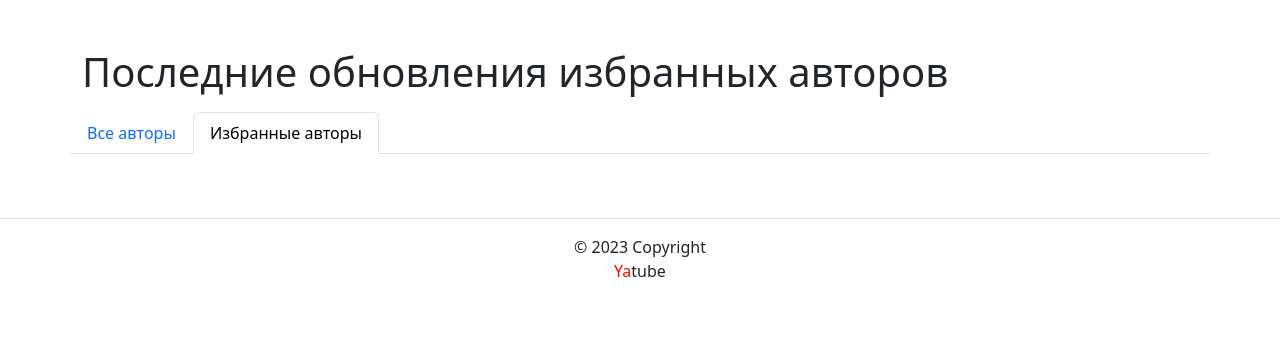
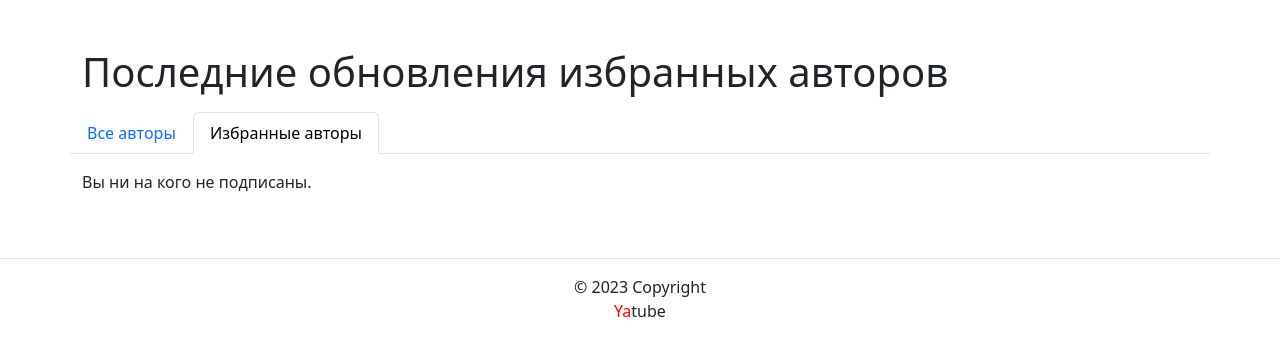
Before and after one commit to VVVas/blog_on_django, a Django app: page /follow/ in a window 1280 px wide. Shown: the part 56-412 px from the top of the page. Run offline with Django 3.2, Linux system fonts and the light colour scheme; the visitor is signed in with stand-in values (Sample User, id 1); data that the repository does not hold is empty; some libraries are stand-ins or nearby versions.

Commit message:
beautiful templates

```diff
--- a/yatube/templates/posts/follow.html
+++ b/yatube/templates/posts/follow.html
@@ -10,6 +10,8 @@
     <a href="{% url 'posts:group_list' post.group.slug %}">все публикации сообщества {{ post.group }}</a>
   {% endif %}
   {% if not forloop.last %}<hr>{% endif %}
+  {% empty %}
+  <p>Вы ни на кого не подписаны.</p>
 {% endfor %}
 {% include 'posts/includes/paginator.html' %}
 {% endblock %}
--- a/yatube/templates/posts/index.html
+++ b/yatube/templates/posts/index.html
@@ -11,6 +11,8 @@
     <a href="{% url 'posts:group_list' post.group.slug %}">все публикации сообщества {{ post.group }}</a>
   {% endif %}
   {% if not forloop.last %}<hr>{% endif %}
+  {% empty %}
+  <p>Никто ещё ничего не опубликовал.</p>
 {% endfor %}
 {% include 'posts/includes/paginator.html' %}
 {% endcache %}
```
